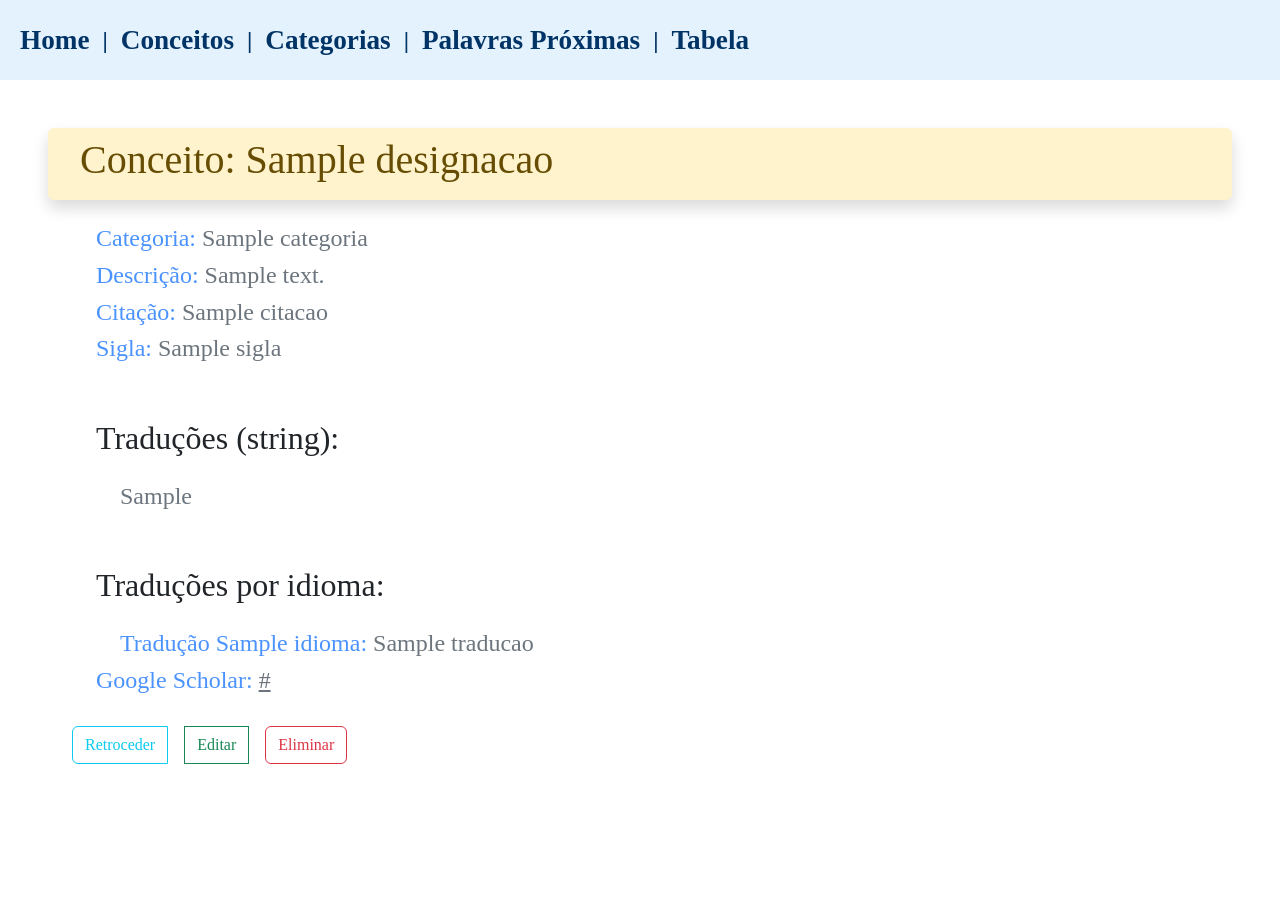
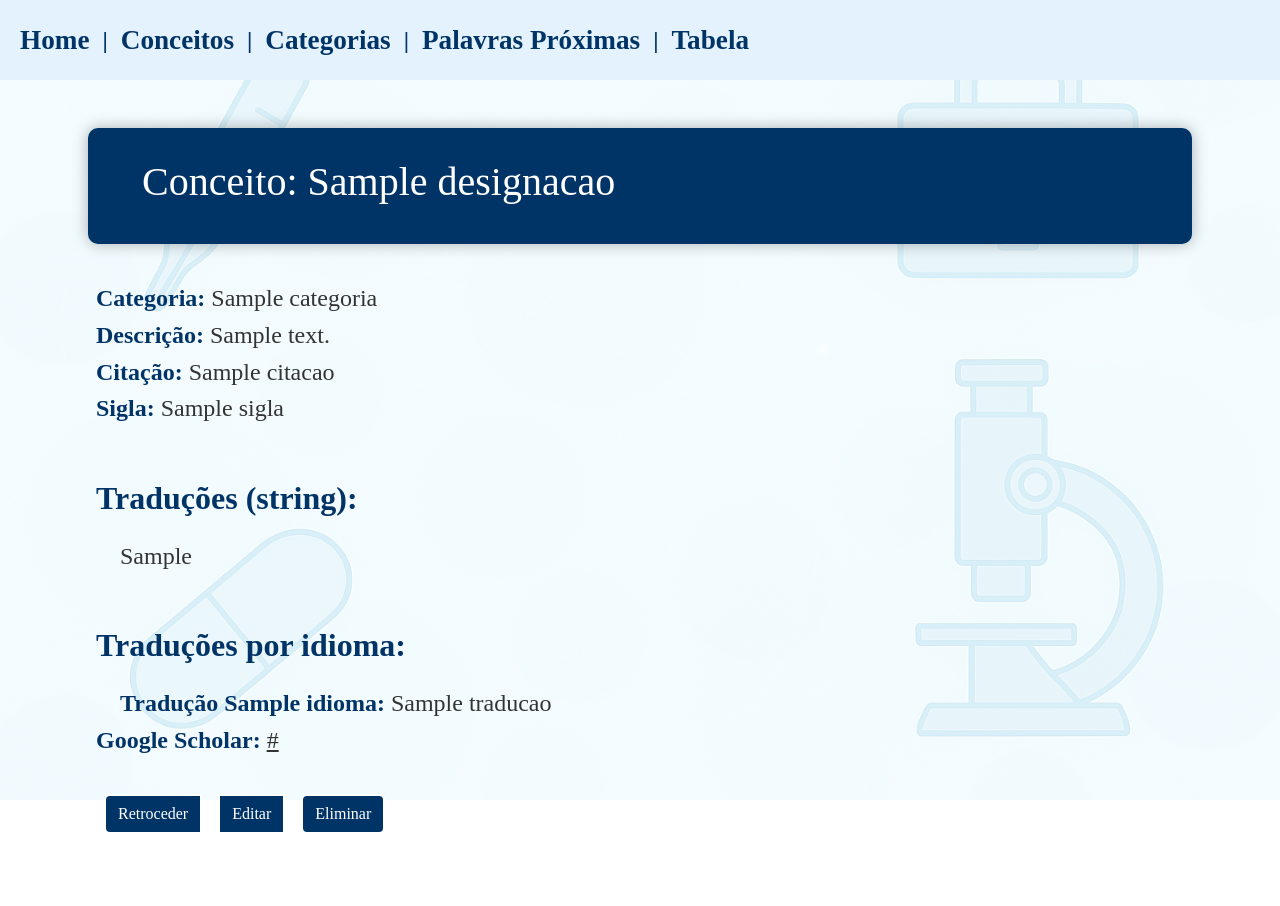
Before and after one commit to Afonsosr/PLN---Trabalho2, a Flask app: template templates/descricao.html in a window 1280 px wide. Before the commit the page ends 764 px from the top, so only its background shows below. Run offline with Flask 3, Linux system fonts and the light colour scheme; the template is opened without the code that fills it: most values are stand-ins (such as "Sample title", 1, 10 or a date in 2020); parts of the project's set-up code (start-up, migrations or seed data) failed here and were passed over; some libraries are stand-ins or nearby versions.

Commit message:
descriao

```diff
--- a/templates/descricao.html
+++ b/templates/descricao.html
@@ -2,50 +2,98 @@
 
 {% block body %}
 
-<div class="bg-warning-subtle text-warning-emphasis text-opacity-75 shadow p-2 mb-4 bg-body-tertiary rounded">
-    <h1 class="px-4"> Conceito: {{ designacao }} </h1>
+<!-- Adiciona o estilo para o fundo e os botões -->
+<style>
+    body::before {
+        content: "";
+        position: fixed;
+        top: 0;
+        left: 0;
+        width: 100%;
+        height: 100%;
+        background-image: url('static/images/fundo2.png');
+        background-size: cover;
+        background-position: center;
+        background-repeat: no-repeat;
+        opacity: 0.25;
+        z-index: -1;
+    }
+
+    .caixa-titulo {
+        background-color: #003366;
+        border-radius: 10px;
+        padding: 30px;
+        color: white;
+        box-shadow: 0 0 15px rgba(0, 0, 0, 0.3);
+        margin: 40px;
+    }
+
+    .label-azul {
+        color: #003366;
+        font-weight: bold;
+    }
+
+    .texto-cinzento {
+        color: #333333;
+    }
+
+    .btn-custom {
+        background-color: #003366;
+        color: white;
+        border: 2px solid white;
+        transition: all 0.3s ease;
+    }
+
+    .btn-custom:hover {
+        background-color: white;
+        color: #003366;
+        border: 2px solid #003366;
+    }
+</style>
+
+<div class="caixa-titulo">
+    <h1 class="px-4 text-white"> Conceito: {{ designacao }} </h1>
 </div>
 
 <div class="ms-5 mt-4">
-    <h4> <span class="text-primary text-opacity-75"> Categoria:</span> <span class="text-secondary">{{ categoria }}</span> </h4>
-    <h4> <span class="text-primary text-opacity-75"> Descrição:</span> <span class="text-secondary">{{ descricao }}</span> </h4>
+    <h4><span class="label-azul">Categoria:</span> <span class="texto-cinzento">{{ categoria }}</span></h4>
+    <h4><span class="label-azul">Descrição:</span> <span class="texto-cinzento">{{ descricao }}</span></h4>
 
     {% if citacao %}
-    <h4> <span class="text-primary text-opacity-75"> Citação:</span> <span class="text-secondary">{{ citacao }}</span> </h4>
+    <h4><span class="label-azul">Citação:</span> <span class="texto-cinzento">{{ citacao }}</span></h4>
     {% endif %}
 
     {% if sigla %}
-    <h4> <span class="text-primary text-opacity-75"> Sigla:</span> <span class="text-secondary">{{ sigla }}</span> </h4>
+    <h4><span class="label-azul">Sigla:</span> <span class="texto-cinzento">{{ sigla }}</span></h4>
     {% endif %}
 
     {% if traducoes_str %}
-        <h2 class="pt-5"> Traduções (string): </h2>
-        <h4 class="ms-4 mt-4 text-secondary">{{ traducoes_str }}</h4>
+        <h2 class="pt-5 label-azul">Traduções (string):</h2>
+        <h4 class="ms-4 mt-4 texto-cinzento">{{ traducoes_str }}</h4>
     {% endif %}
 
     {% if traducoes %}
-        <h2 class="pt-5"> Traduções por idioma: </h2>
+        <h2 class="pt-5 label-azul">Traduções por idioma:</h2>
         {% for idioma, traducao in traducoes.items() %}
             <h4 class="ms-4 mt-4">
-                <span class="text-primary text-opacity-75">Tradução {{ idioma }}:</span>
-                <span class="text-secondary">{{ traducao }}</span>
+                <span class="label-azul">Tradução {{ idioma }}:</span>
+                <span class="texto-cinzento">{{ traducao }}</span>
             </h4>
         {% endfor %}
     {% endif %}
     {% if link_google_scholar %}
     <h4>
-        <span class="text-primary text-opacity-75"> Google Scholar:</span>
-        <a class="text-secondary" href="{{ link_google_scholar }}" target="_blank">{{ link_google_scholar }}</a>
+        <span class="label-azul">Google Scholar:</span>
+        <a class="texto-cinzento" href="{{ link_google_scholar }}" target="_blank">{{ link_google_scholar }}</a>
     </h4>
     {% endif %}
-
 </div>
 
-<div class="btn-group" role="group" aria-label="Botões de Ação">
-    <a class="m-2 mt-4 ms-4 btn btn-outline-info" href="/conceitos" role="button">Retroceder</a>
-    <a class="m-2 mt-4 btn btn-outline-success" href="/conceito/{{ designacao }}/editar" role="button">Editar</a>
-    <form action="/conceito/{{ designacao }}/eliminar" method="post" onsubmit="return confirm('Tem certeza que deseja eliminar este conceito?');">
-        <button type="submit" class="m-2 mt-4 btn btn-outline-danger" role="button">Eliminar</button>
+<div class="btn-group mt-4 ms-5" role="group" aria-label="Botões de Ação">
+    <a class="m-2 btn btn-custom" href="/conceitos" role="button">Retroceder</a>
+    <a class="m-2 btn btn-custom" href="/conceito/{{ designacao }}/editar" role="button">Editar</a>
+    <form action="/conceito/{{ designacao }}/eliminar" method="post" onsubmit="return confirm('Tem certeza que deseja eliminar este conceito?');" style="display:inline;">
+        <button type="submit" class="m-2 btn btn-custom" role="button">Eliminar</button>
     </form>
 </div>
 
```
Also changed, not shown: static/images/fundo2.png (added), 2 other files.
